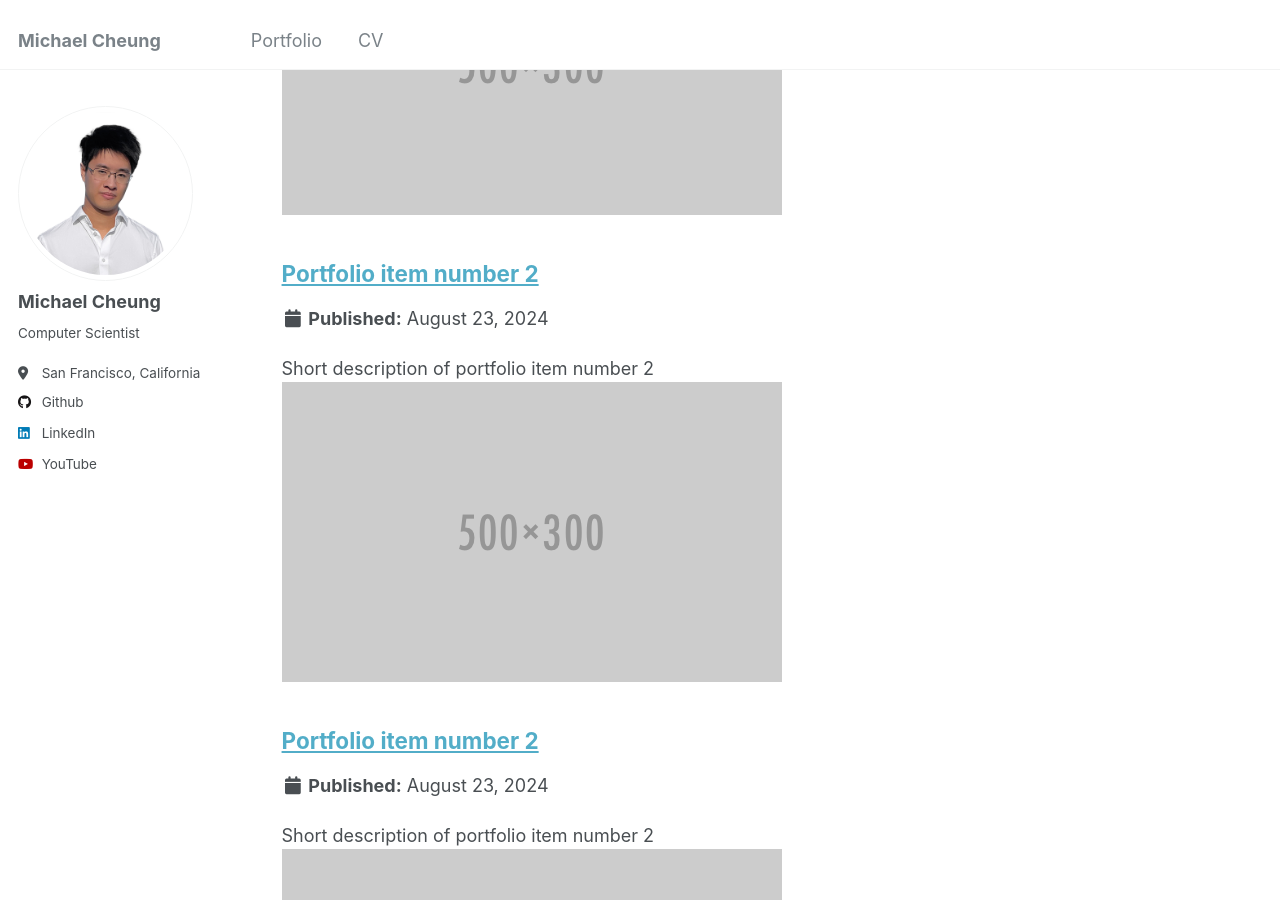
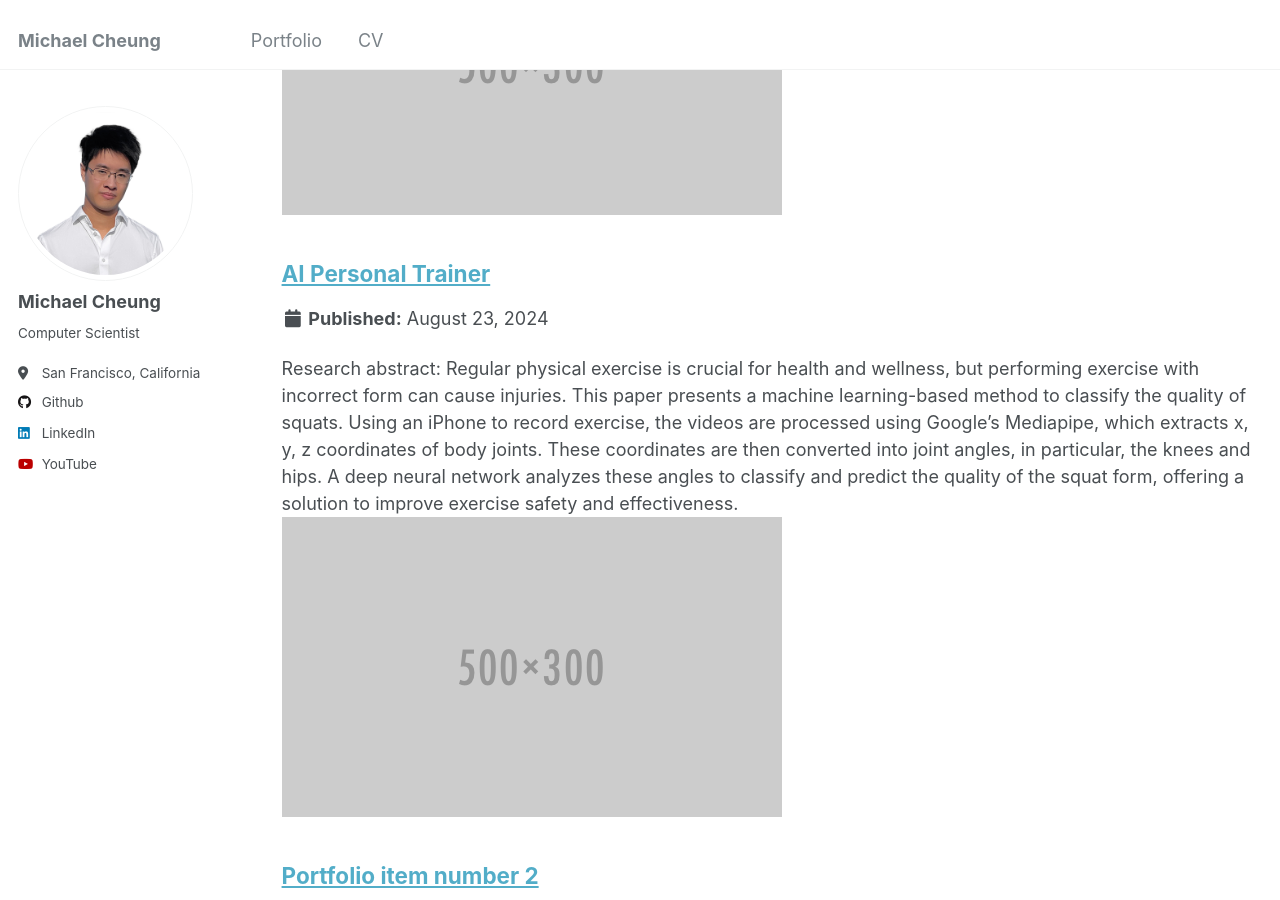
Before and after one commit to cheung0/cheung0.github.io, a Jekyll site: the page built from _pages/portfolio.html, in a window 1280 px wide and 900 px high, scrolled down 387 px. Built offline with Jekyll 4.4.1, drawn with Linux system fonts in a browser that asks for light colours.

Commit message:
Update portfolio-2.html

```diff
--- a/_portfolio/portfolio-2.html
+++ b/_portfolio/portfolio-2.html
@@ -1,6 +1,6 @@
 ---
-title: "Portfolio item number 2"
-excerpt: "Short description of portfolio item number 2 <br/><img src='/images/500x300.png'>"
+title: "AI Personal Trainer"
+excerpt: "Research abstract: Regular physical exercise is crucial for health and wellness, but performing exercise with incorrect form can cause injuries. This paper presents a machine learning-based method to classify the quality of squats. Using an iPhone to record exercise, the videos are processed using Google's Mediapipe, which extracts x, y, z coordinates of body joints. These coordinates are then converted into joint angles, in particular, the knees and hips. A deep neural network analyzes these angles to classify and predict the quality of the squat form, offering a solution to improve exercise safety and effectiveness. <br/><img src='/images/500x300.png'>"
 collection: portfolio
 ---
 
```
